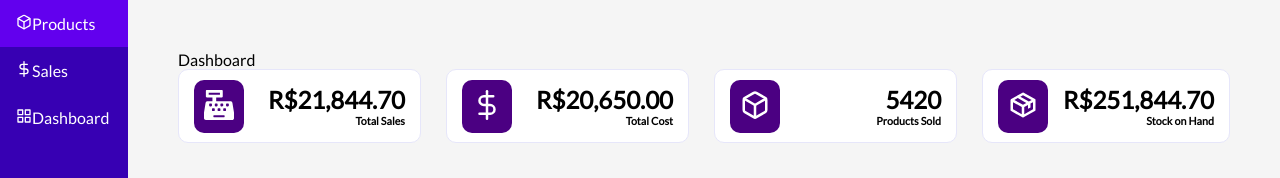
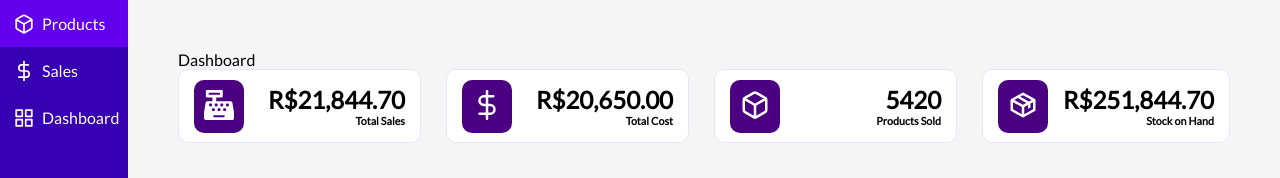
Before and after one commit to igorfrag/erp-react, a React (Create React App) app: page / in a window 1280 px wide. Shown: the top 178 px of the page. Built offline with nearby package versions, Linux system fonts and the light colour scheme.

Commit message:
Navbar icon fix

```diff
--- a/src/components/Navbar/Navbar.js
+++ b/src/components/Navbar/Navbar.js
@@ -4,7 +4,8 @@ import styled from 'styled-components';
 import { FiBox, FiDollarSign, FiGrid } from 'react-icons/fi';
 
 const MenuItem = styled(Link)`
-  display: block;
+  display: flex;
+  align-items: center;
   color: #ffffff;
   padding: 14px 16px;
   text-decoration: none;
@@ -24,6 +25,16 @@ const Menu = styled.nav`
   background-color: #3700b3;
   position: fixed;
   height: 100vh;
+`;
+const ItemIcon = styled.div`
+  & > svg {
+    transform: scale(1.3);
+    display: block;
+  }
+`;
+
+const LinkText = styled.span`
+  margin-left: 10px;
 `;
 
 export default function Navbar() {
@@ -52,8 +63,9 @@ export default function Navbar() {
     return (
       <li key={link.key}>
         <MenuItem to={link.route}>
-          {link.icon}
-          {link.title}
+          <ItemIcon>{link.icon}</ItemIcon>
+
+          <LinkText>{link.title}</LinkText>
         </MenuItem>
       </li>
     );
```
